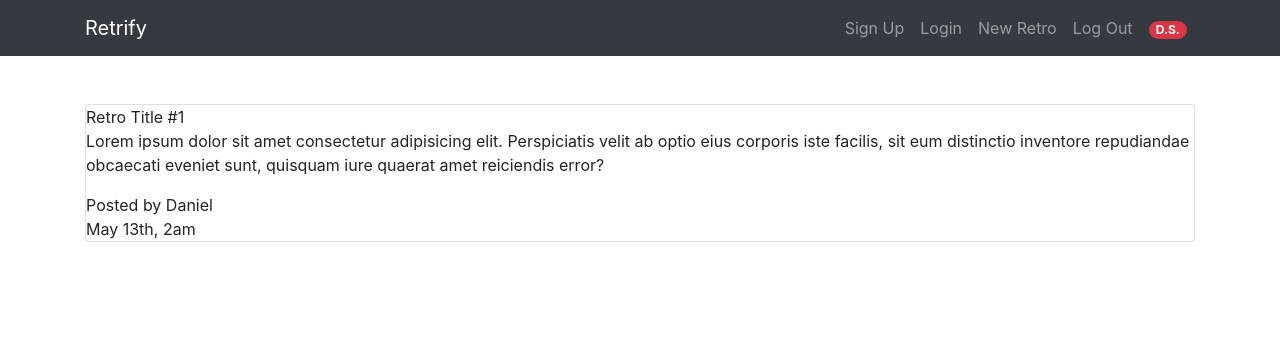
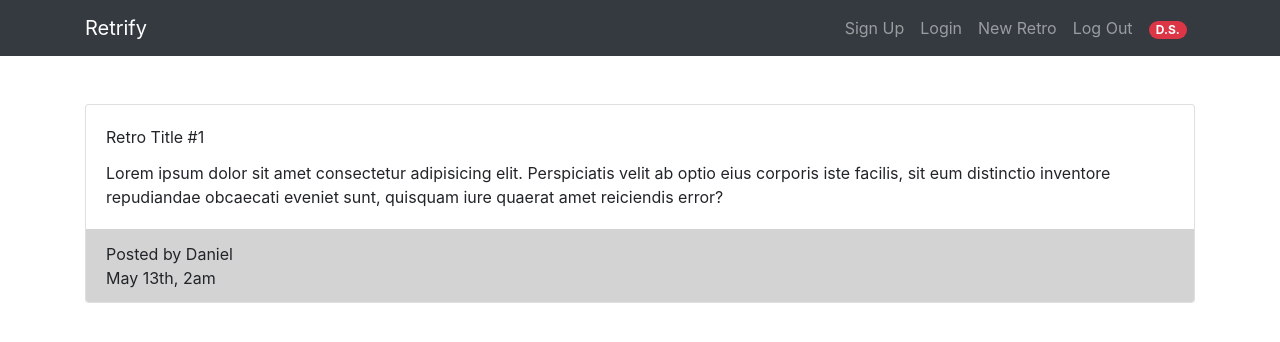
Before and after one commit to DanielStoica85/retrify, a React (Create React App) app: page /retro/1 in a window 1280 px wide. Shown: the top 342 px of the page. Built offline with nearby package versions, Linux system fonts and the light colour scheme.

Commit message:
Migrate retros to Bootstrap.

```diff
--- a/src/components/retros/Retro.js
+++ b/src/components/retros/Retro.js
@@ -1,15 +1,31 @@
 import React from 'react';
+import {
+    Card,
+    CardBody,
+    CardTitle,
+    CardSubtitle,
+    CardFooter
+} from 'reactstrap';
 import PropTypes from 'prop-types';
 
 const Retro = props => {
     const { title, author, date } = props.retro;
     return (
-        <div className="card z-depth-1 retro-summary">
-            <div className="card-content grey-text text-darken-3">
-                <span className="card-title">{title}</span>
-                <p>Added by {author}</p>
-                <p className="grey-text">{date}</p>
-            </div>
+        <div>
+            <Card className="mt-3">
+                <CardBody>
+                    <CardTitle>{title}</CardTitle>
+                    <CardSubtitle>Added by {author}</CardSubtitle>
+                </CardBody>
+                <CardFooter
+                    style={{
+                        backgroundColor: 'lightgray',
+                        borderColor: 'lightgray'
+                    }}
+                >
+                    {date}
+                </CardFooter>
+            </Card>
         </div>
     );
 };
--- a/src/components/retros/RetroDetails.js
+++ b/src/components/retros/RetroDetails.js
@@ -1,27 +1,41 @@
 import React from 'react';
+import {
+    Container,
+    Card,
+    CardBody,
+    CardTitle,
+    CardText,
+    CardSubtitle,
+    CardFooter
+} from 'reactstrap';
 import PropTypes from 'prop-types';
 
 const RetroDetails = props => {
     const id = props.match.params.id;
     return (
-        <div className="container section project-details">
-            <div className="card">
-                <div className="card-content">
-                    <span className="card-title">Retro Title #{id} </span>
-                    <p>
+        <Container className="retro-details">
+            <Card>
+                <CardBody>
+                    <CardTitle>Retro Title #{id}</CardTitle>
+                    <CardText>
                         Lorem ipsum dolor sit amet consectetur adipisicing elit.
                         Perspiciatis velit ab optio eius corporis iste facilis,
                         sit eum distinctio inventore repudiandae obcaecati
                         eveniet sunt, quisquam iure quaerat amet reiciendis
                         error?
-                    </p>
-                </div>
-                <div className="card-action grey lighten-4 grey-text">
+                    </CardText>
+                </CardBody>
+                <CardFooter
+                    style={{
+                        backgroundColor: 'lightgray',
+                        borderColor: 'lightgray'
+                    }}
+                >
                     <div>Posted by Daniel</div>
                     <div>May 13th, 2am</div>
-                </div>
-            </div>
-        </div>
+                </CardFooter>
+            </Card>
+        </Container>
     );
 };
 
```
